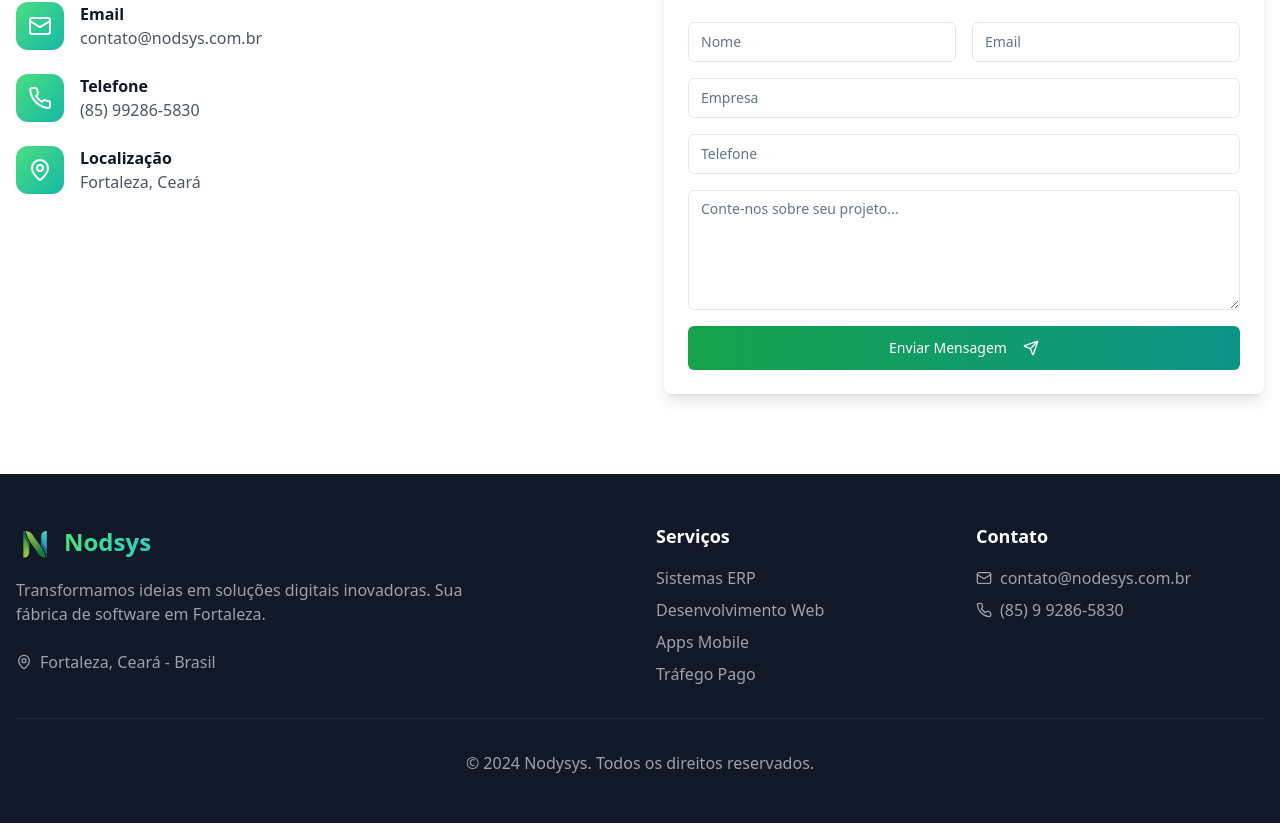
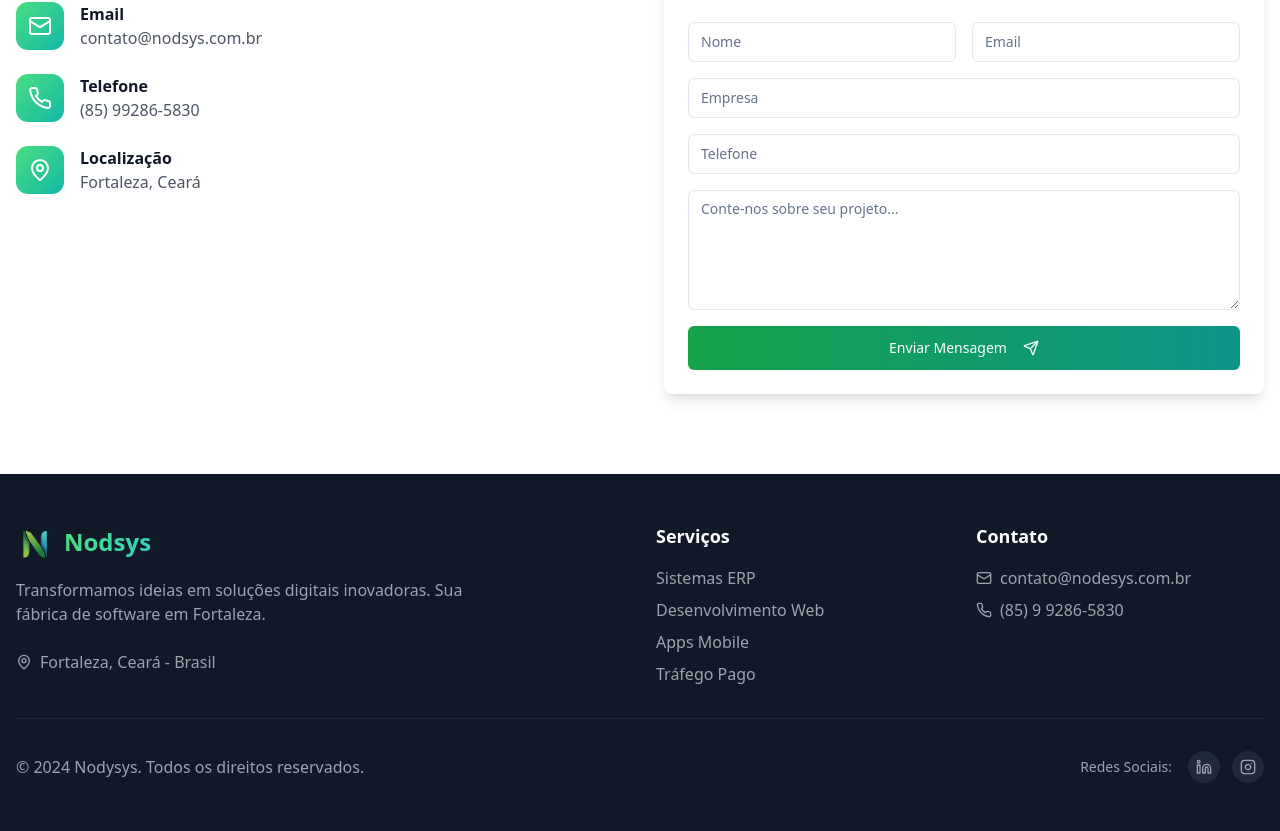
Before and after one commit to janderson4lmeida/nodsys, a React (Vite) app: page / in a window 1280 px wide. Shown: the part 2331-3162 px from the top of the page. Built offline with nearby package versions, Linux system fonts and the light colour scheme.

Commit message:
feat: Add social media icons to footer
Implement social media icons with links to LinkedIn and Instagram in the footer, while maintaining existing data and logo.

```diff
--- a/src/components/Footer.tsx
+++ b/src/components/Footer.tsx
@@ -1,5 +1,4 @@
-
-import { MapPin, Mail, Phone } from "lucide-react";
+import { MapPin, Mail, Phone, Linkedin, Instagram } from "lucide-react";
 
 const Footer = () => {
   return (
@@ -52,8 +51,33 @@ const Footer = () => {
           </div>
         </div>
 
-        <div className="border-t border-gray-800 mt-8 pt-8 text-center text-gray-400">
-          <p>© 2024 Nodysys. Todos os direitos reservados.</p>
+        <div className="border-t border-gray-800 mt-8 pt-8">
+          <div className="flex flex-col md:flex-row justify-between items-center">
+            <p className="text-gray-400 text-center md:text-left mb-4 md:mb-0">
+              © 2024 Nodysys. Todos os direitos reservados.
+            </p>
+            <div className="flex items-center space-x-4">
+              <span className="text-gray-400 text-sm">Redes Sociais:</span>
+              <div className="flex space-x-3">
+                <a
+                  href="https://linkedin.com/company/nodsys"
+                  target="_blank"
+                  rel="noopener noreferrer"
+                  className="w-8 h-8 bg-gray-800 rounded-full flex items-center justify-center hover:bg-gray-700 transition-colors"
+                >
+                  <Linkedin className="w-4 h-4 text-gray-400 hover:text-white" />
+                </a>
+                <a
+                  href="https://instagram.com/nodsys"
+                  target="_blank"
+                  rel="noopener noreferrer"
+                  className="w-8 h-8 bg-gray-800 rounded-full flex items-center justify-center hover:bg-gray-700 transition-colors"
+                >
+                  <Instagram className="w-4 h-4 text-gray-400 hover:text-white" />
+                </a>
+              </div>
+            </div>
+          </div>
         </div>
       </div>
     </footer>
```
